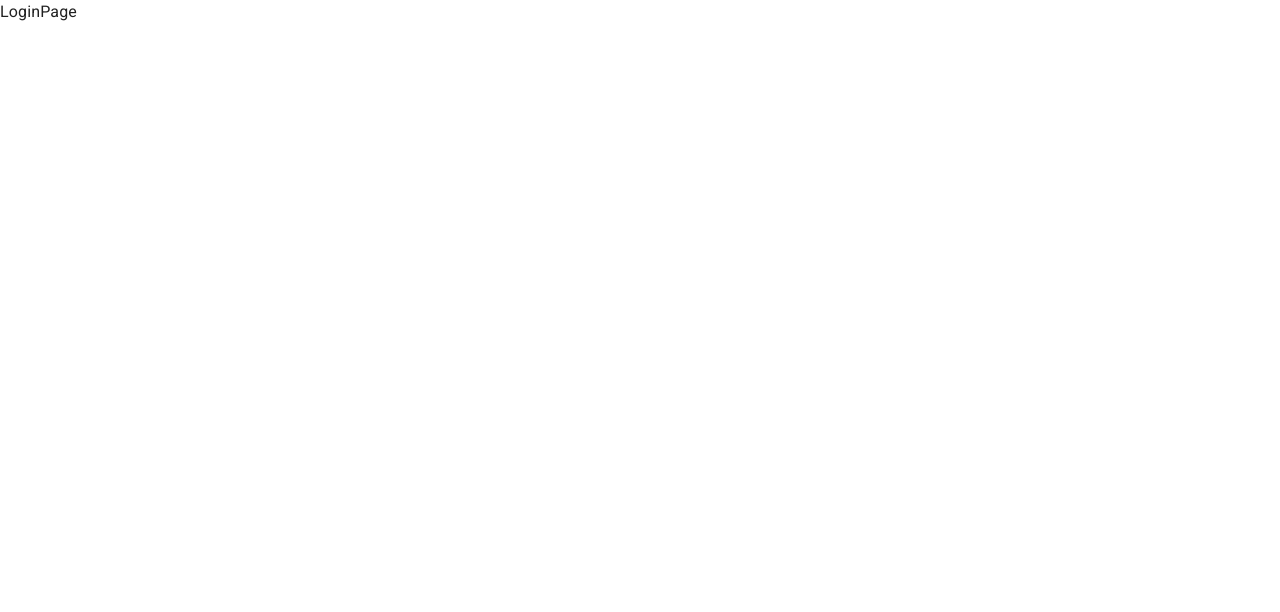
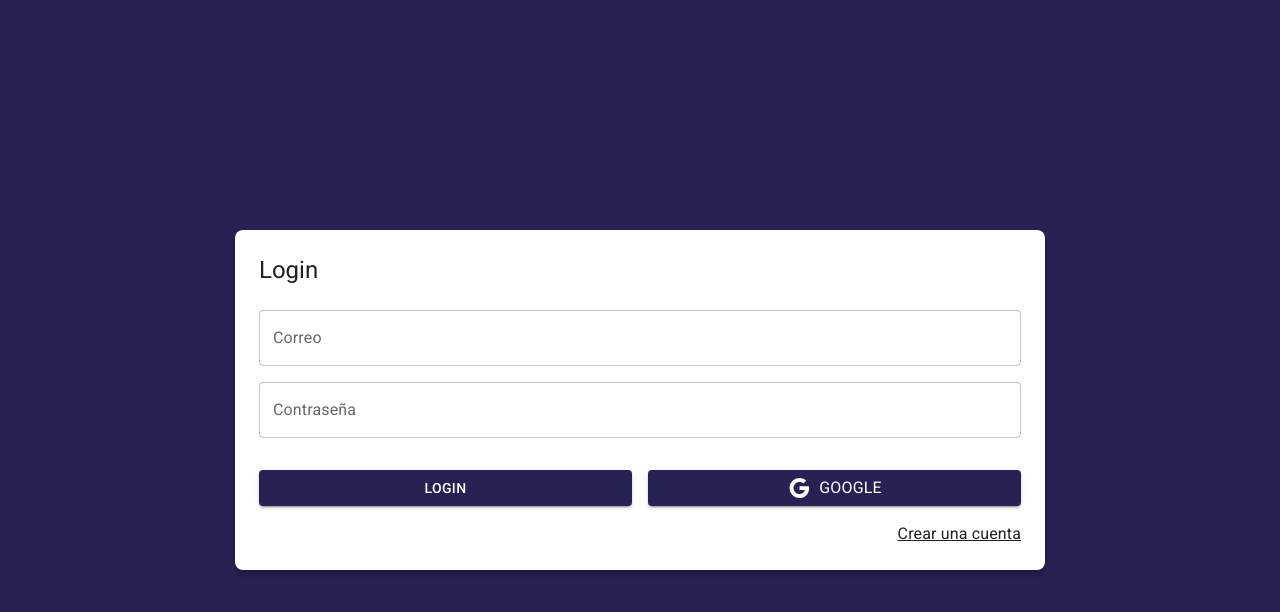
Before and after one commit to Ezequielz/Journal, a React (Vite) app: page /auth/login in a window 1280 px wide. Shown: the top 612 px of the page. Built offline with nearby package versions, Linux system fonts and the light colour scheme.

Commit message:
LoginPage diseño

```diff
--- a/src/auth/pages/LoginPage.tsx
+++ b/src/auth/pages/LoginPage.tsx
@@ -1,7 +1,75 @@
+import { Link as RouterLink } from 'react-router-dom'
+import { Google } from '@mui/icons-material';
+import { Button, Grid, Link, TextField, Typography } from '@mui/material';
 
 
 export const LoginPage = () => {
   return (
-    <div>LoginPage</div>
+    <Grid
+      container
+      spacing={ 0 }
+      direction="column"
+      alignItems="center"
+      justifyContent="center"
+      sx={{ minHeight: '100vh', backgroundColor: 'primary.main', padding: 4 }}
+    >
+      <Grid item
+        className="box-shadow"
+        xs={ 3 }
+        sx={{ backgroundColor: 'white', padding: 3 ,borderRadius: 2 }}
+      >
+        <Typography variant="h5" sx={{ mb:1 }}>Login</Typography>
+
+        <form>
+          <Grid container>
+
+            <Grid item xs={12} sx={{ mt: 2 }}>
+              <TextField
+                label="Correo"
+                type="email"
+                placeholder='correo@google.com'
+                fullWidth
+              />
+            </Grid>
+
+            <Grid item xs={12} sx={{ mt: 2 }}>
+              <TextField
+                label="Contraseña"
+                type="password"
+                placeholder='Contraseña'
+                fullWidth
+              />
+            </Grid>
+
+            <Grid container spacing={ 2 } sx={{ mb:2 , mt: 2}}>
+              <Grid item xs={12} sm={6}>
+                <Button variant="contained" fullWidth>
+                  Login
+                </Button>
+              </Grid>
+
+              <Grid item xs={12} sm={6}>
+                <Button variant="contained" fullWidth>
+                  <Google />
+                  <Typography sx={{ ml:1 }}>Google</Typography>
+                </Button>
+              </Grid>
+
+            </Grid>
+
+            <Grid container direction='row' justifyContent='end'>
+              <Link component={ RouterLink } color='inherit' to="/auth/register">
+                Crear una cuenta
+
+              </Link>
+
+            </Grid>
+
+          </Grid>
+        </form>
+
+      </Grid>
+
+    </Grid>
   )
 }
--- a/src/styles.css
+++ b/src/styles.css
@@ -0,0 +1,3 @@
+.box-shadow{
+    box-shadow: 0px 5px 5px rgba(0, 0, 0, 0.2);
+}
```
